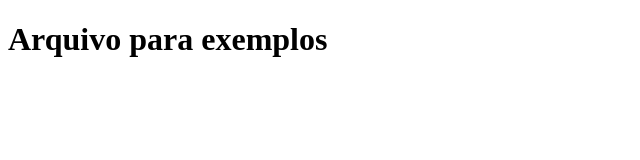
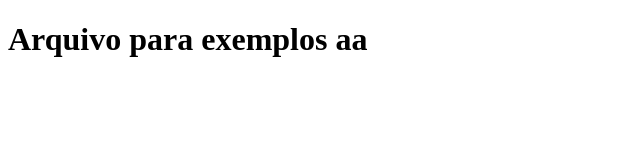
Before and after one commit to laispeneira/QTS, a plain HTML site: page index.html in a window 1280 px wide. Shown: the full height of the page, 0-640 px from the left. Drawn offline with Linux system fonts and the light colour scheme.

Commit message:
segundo commit

```diff
--- a/index.html
+++ b/index.html
@@ -6,6 +6,6 @@
     <title>Document</title>
 </head>
 <body>
-    <h1>Arquivo para exemplos</h1>
+    <h1>Arquivo para exemplos aa</h1>
 </body>
 </html>
```
